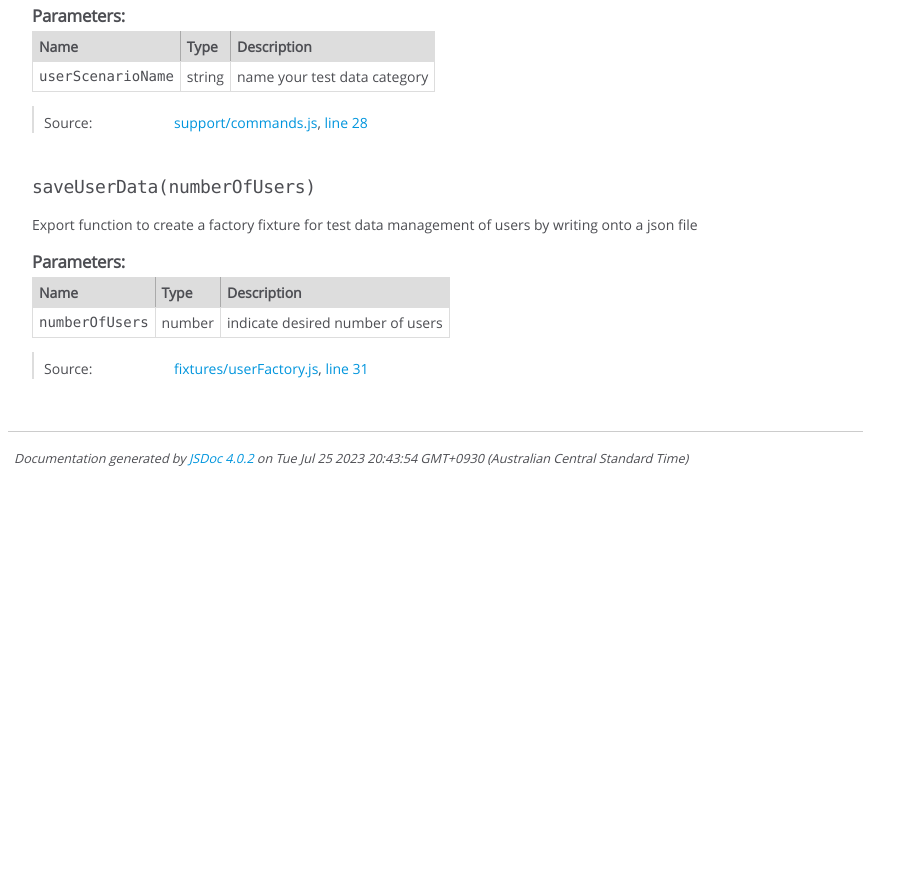
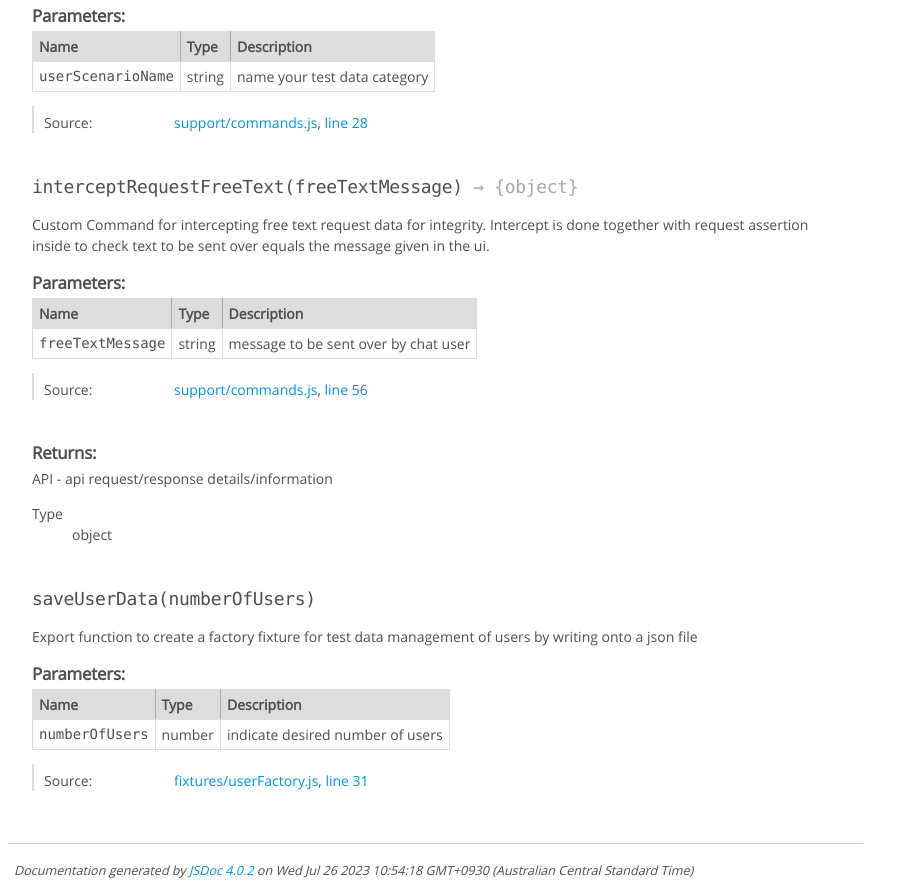
Before and after one commit to radabanto/CypressChatbotTest, a website: page documentation/global.html in a window 1280 px wide. Shown: the part 845-1740 px from the top of the page, without its empty margins (0-918 px from the left). Before the commit the page ends 1328 px from the top, so only its background shows below. Drawn offline with Linux system fonts and the light colour scheme.

Commit message:
create utility method for spying api for free text chat

```diff
--- a/documentation/global.html
+++ b/documentation/global.html
@@ -493,6 +493,168 @@
 
 
 
+    <h4 class="name" id="interceptRequestFreeText"><span class="type-signature"></span>interceptRequestFreeText<span class="signature">(freeTextMessage)</span><span class="type-signature"> &rarr; {object}</span></h4>
+
+
+
+
+
+
+<div class="description">
+    Custom Command for intercepting free text request
+data for integrity. Intercept is done together
+with request assertion inside to check text to be sent over
+equals the message given in the ui.
+</div>
+
+
+
+
+
+
+
+
+
+    <h5>Parameters:</h5>
+
+
+<table class="params">
+    <thead>
+    <tr>
+
+        <th>Name</th>
+
+
+        <th>Type</th>
+
+
+
+
+
+        <th class="last">Description</th>
+    </tr>
+    </thead>
+
+    <tbody>
+
+
+        <tr>
+
+                <td class="name"><code>freeTextMessage</code></td>
+
+
+            <td class="type">
+
+
+<span class="param-type">string</span>
+
+
+
+            </td>
+
+
+
+
+
+            <td class="description last">message to be sent over by chat user</td>
+        </tr>
+
+
+    </tbody>
+</table>
+
+
+
+
+
+
+<dl class="details">
+
+
+
+
+
+
+
+
+
+
+
+
+
+
+
+
+
+
+
+
+
+
+
+
+
+
+    <dt class="tag-source">Source:</dt>
+    <dd class="tag-source"><ul class="dummy"><li>
+        <a href="support_commands.js.html">support/commands.js</a>, <a href="support_commands.js.html#line56">line 56</a>
+    </li></ul></dd>
+
+
+
+
+
+
+
+</dl>
+
+
+
+
+
+
+
+
+
+
+
+
+
+
+
+<h5>Returns:</h5>
+
+
+<div class="param-desc">
+    API - api request/response details/information
+</div>
+
+
+
+<dl>
+    <dt>
+        Type
+    </dt>
+    <dd>
+
+<span class="param-type">object</span>
+
+
+    </dd>
+</dl>
+
+
+
+
+
+
+
+
+
+
+
+
+
     <h4 class="name" id="saveUserData"><span class="type-signature"></span>saveUserData<span class="signature">(numberOfUsers)</span><span class="type-signature"></span></h4>
 
 
@@ -641,13 +803,13 @@
 </div>
 
 <nav>
-    <h2><a href="index.html">Home</a></h2><h3>Modules</h3><ul><li><a href="module-ChatConsole.html">ChatConsole</a></li></ul><h3>Global</h3><ul><li><a href="global.html#createFakeUser">createFakeUser</a></li><li><a href="global.html#createUserData">createUserData</a></li><li><a href="global.html#generateTestUserData">generateTestUserData</a></li><li><a href="global.html#saveUserData">saveUserData</a></li></ul>
+    <h2><a href="index.html">Home</a></h2><h3>Modules</h3><ul><li><a href="module-ChatConsole.html">ChatConsole</a></li></ul><h3>Global</h3><ul><li><a href="global.html#createFakeUser">createFakeUser</a></li><li><a href="global.html#createUserData">createUserData</a></li><li><a href="global.html#generateTestUserData">generateTestUserData</a></li><li><a href="global.html#interceptRequestFreeText">interceptRequestFreeText</a></li><li><a href="global.html#saveUserData">saveUserData</a></li></ul>
 </nav>
 
 <br class="clear">
 
 <footer>
-    Documentation generated by <a href="https://github.com/jsdoc/jsdoc">JSDoc 4.0.2</a> on Tue Jul 25 2023 20:43:54 GMT+0930 (Australian Central Standard Time)
+    Documentation generated by <a href="https://github.com/jsdoc/jsdoc">JSDoc 4.0.2</a> on Wed Jul 26 2023 10:54:18 GMT+0930 (Australian Central Standard Time)
 </footer>
 
 <script> prettyPrint(); </script>
```
Also changed, not shown: cypress/pages/ChatConsole.js (+3 -4 lines), cypress/support/commands.js (+15 -0 lines), documentation/fixtures_userFactory.js.html (+2 -2 lines), documentation/index.html (+2 -2 lines), documentation/module-ChatConsole.html (+4 -4 lines), documentation/pages_ChatConsole.js.html (+5 -6 lines), documentation/support_commands.js.html (+17 -2 lines).
